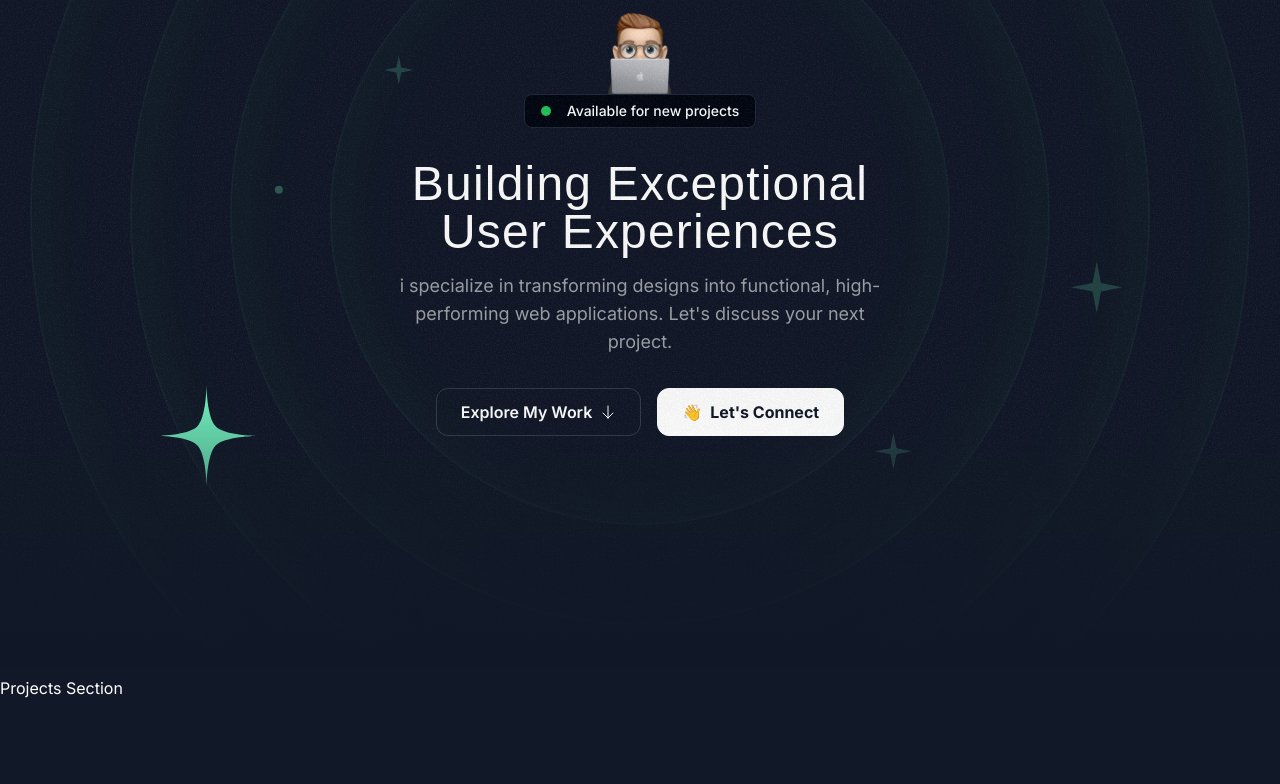
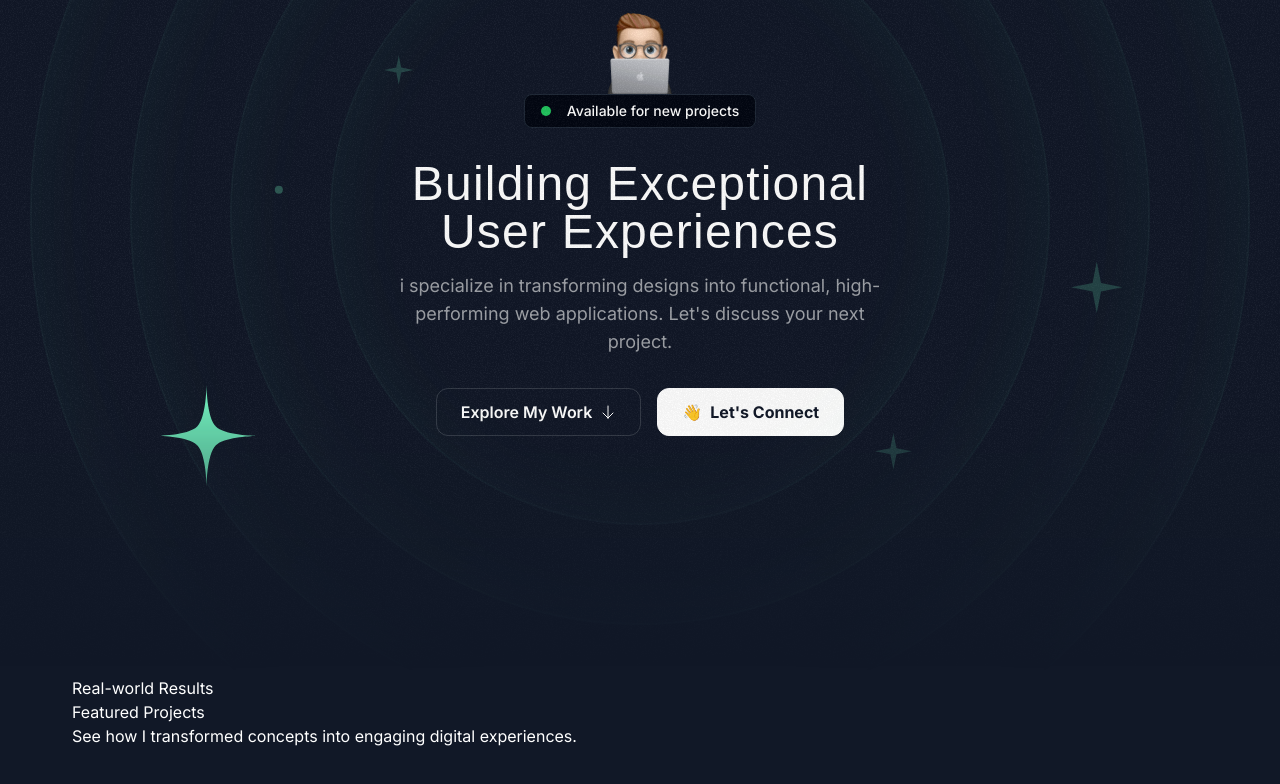
Before and after one commit to MorhafGhziel/frontend-tribe-portofolio, a Next.js app: page / in a window 1280 px wide. Shown: the part 246-1030 px from the top of the page. Built offline with nearby package versions, Linux system fonts and the light colour scheme; a web font is replaced by a local one.

Commit message:
added the projects section title

```diff
--- a/src/sections/Projects.tsx
+++ b/src/sections/Projects.tsx
@@ -42,5 +42,13 @@
 ];
 
 export const ProjectsSection = () => {
-  return <div>Projects Section</div>;
+  return (
+    <div>
+      <div className="container">
+        <p>Real-world Results</p>
+        <h2>Featured Projects</h2>
+        <p>See how I transformed concepts into engaging digital experiences.</p>
+      </div>
+    </div>
+  );
 };
```
